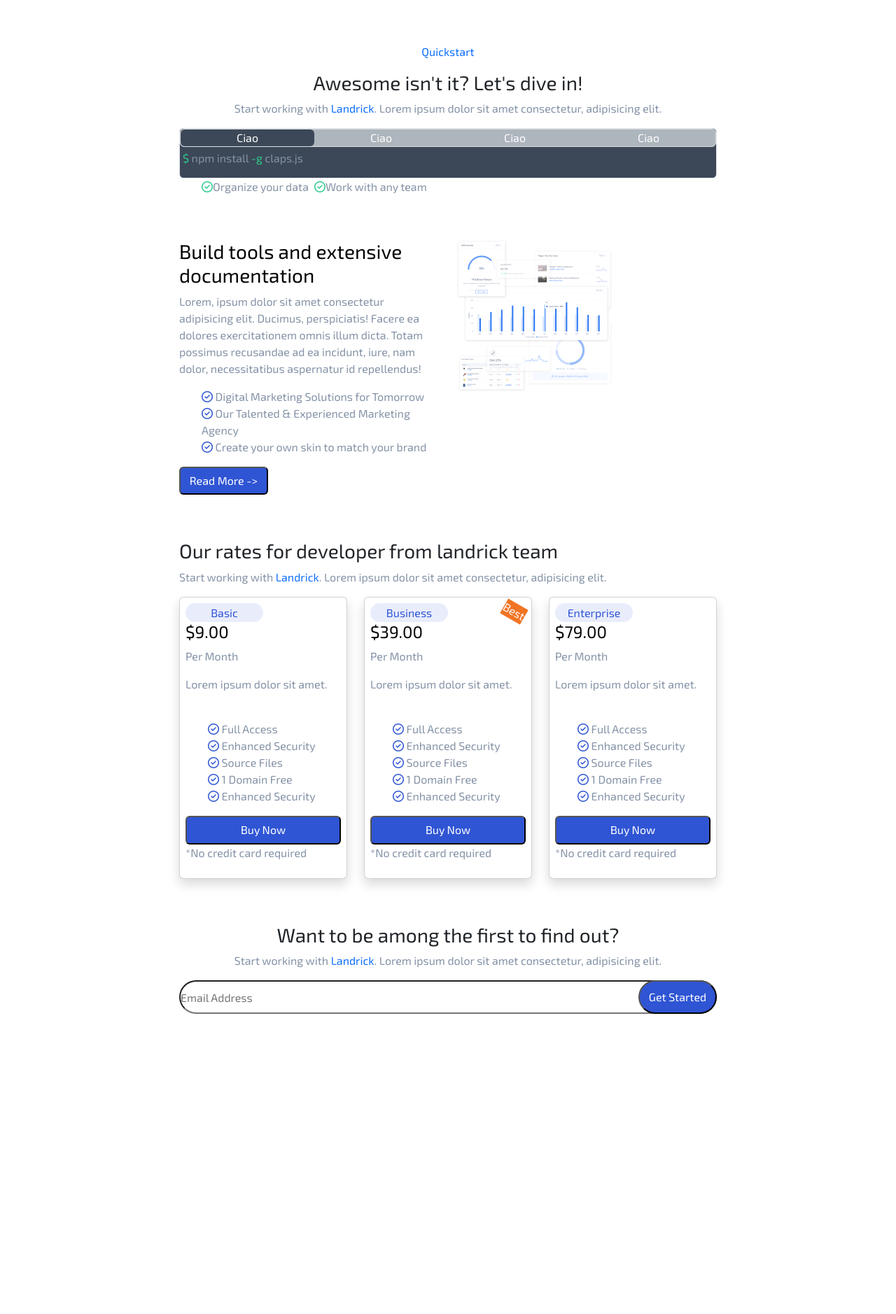
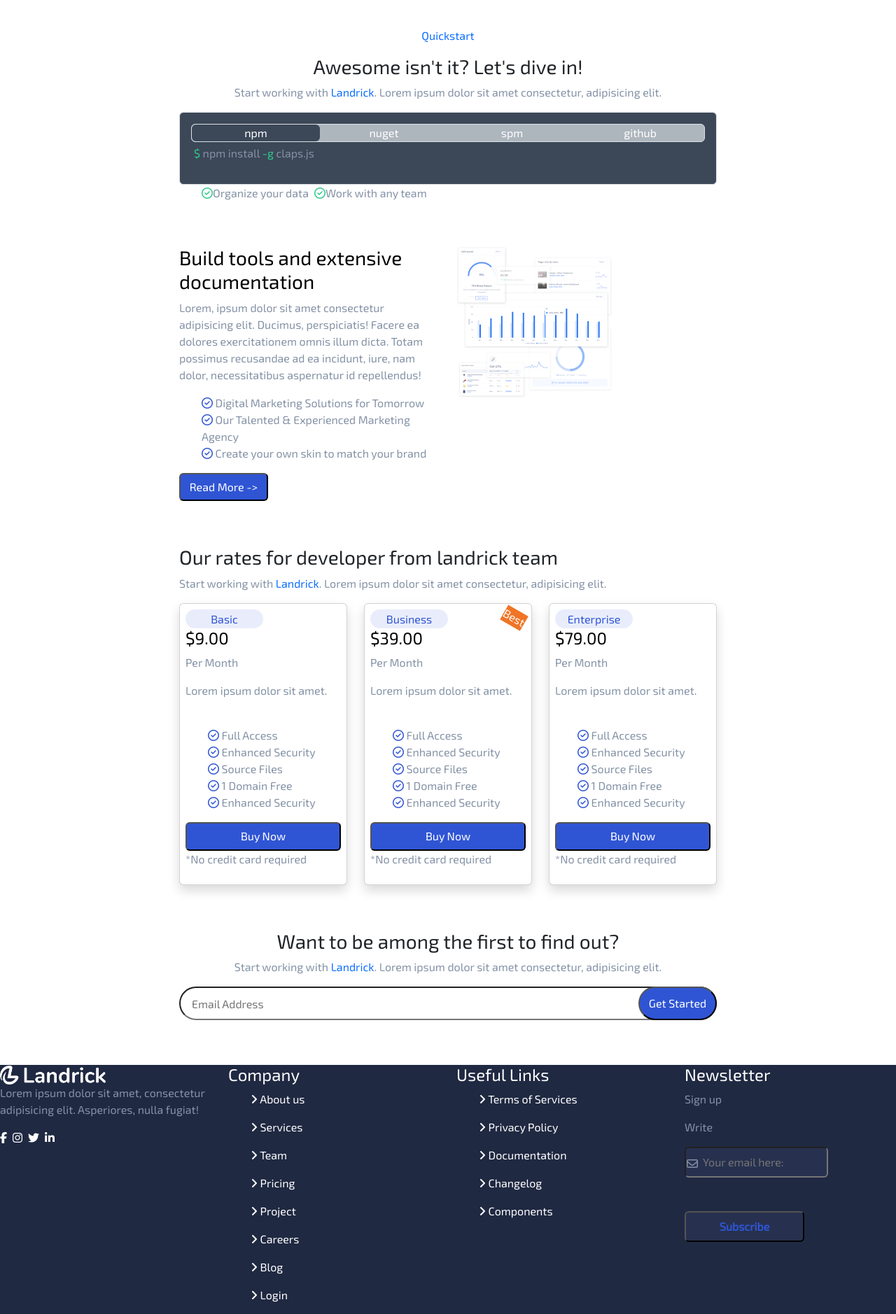
Before and after one commit to GiordanoMercatali/proj-html-vuejs, a Vue app: page / in a window 1280 px wide. Shown: the part 902-2780 px from the top of the page at 70% size. Before the commit the page ends 2415 px from the top, so only its background shows below. Built offline with nearby package versions, Linux system fonts and the light colour scheme.

Commit message:
add: footer

```diff
--- a/src/App.vue
+++ b/src/App.vue
@@ -1,16 +1,19 @@
 <template>
   <AppMain />
+  <AppFooter />
 </template>
 
 <script>
 import axios from 'axios';
 import AppMain from "./components/AppMain.vue";
+import AppFooter from "./components/AppFooter.vue";
 
 
 export default {
   components: {
     // AppHeader,
     AppMain,
+    AppFooter,
   },
   data(){
     return{
--- a/src/components/AppFooter.vue
+++ b/src/components/AppFooter.vue
@@ -1,17 +1,185 @@
 <template>
     <footer>
+        <!-- UPPER FOOTER -->
+        <div class="upper-footer">
+            <div class="row">
+                <div class="col">
+                    <img src="./images/logo-light.png">
+                    <p>Lorem ipsum dolor sit amet, consectetur adipisicing elit. Asperiores, nulla fugiat!</p>
+                    <div class="d-flex gap-2">
+                        <div v-for="(icon, indexIcon) in socialIcons" :key="indexIcon">
+                            <i :class="socialIcons[indexIcon]"></i>
+                        </div>
+                    </div>
+                </div>
+                <div v-for="(item, indexItem) in footerItems" :key="footerItems" class="col">
+                    <FooterItem :footTitle="item.title" :footList="item.list" /></div>
 
+                    <div class="col">
+                        <h4>Newsletter</h4>
+                        <p>Sign up</p>
+                        <div class="form">
+                            <p>Write</p>
+                            <div class="wrapper position-relative">
+                                <input type="email" class="rounded mb-4" placeholder="Your email here:">
+                                <i class="fa-regular fa-envelope"></i>
+                            </div>
+                            <br>
+                            <button class="rounded px-5 py-2">Subscribe</button>
+                        </div>
+                    </div>
+
+                </div>
+
+        </div>
+
+        <!-- LOWER FOOTER -->
+        <div class="lower-footer position-relative w-100 border-top">
+            <div class="row d-flex justify-content-between">
+                <div class="col">
+                    <p class="made-by">Made with <span>&hearts;</span> by landrick team</p>
+                </div>
+                <div class="col">
+                    <ul class="d-flex gap-1">
+                        <li v-for="(card, indexCard) in creditCards" :key="indexCard"><img :src="getCreditImages(indexCard)"></li>
+                    </ul>
+                </div>
+            </div>
+        </div>
     </footer>
 </template>
 
 <script>
+import FooterItem from "./FooterItem.vue";
+
 export default {
+    data(){
+        return{
+
+            socialIcons: [
+                "fa-brands fa-facebook-f",
+                "fa-brands fa-instagram",
+                "fa-brands fa-twitter",
+                "fa-brands fa-linkedin-in",
+            ],
+
+            footerItems: [
+                {
+                    title: "Company",
+                    list: [
+                        "About us",
+                        "Services",
+                        "Team",
+                        "Pricing",
+                        "Project",
+                        "Careers",
+                        "Blog",
+                        "Login",
+                    ],
+                },
+
+                {
+                    title: "Useful Links",
+                    list: [
+                        "Terms of Services",
+                        "Privacy Policy",
+                        "Documentation",
+                        "Changelog",
+                        "Components",
+                    ],
+                },
+            ],
+
+            creditCards: [
+                "american-ex",
+                "discover",
+                "master-card",
+                "paypal",
+                "visa",
+            ],
+        }
+    },
+
+    components: { FooterItem },
+
+    methods: {
+        getCreditImages(index){
+            return `/src/components/images/${this.creditCards[index]}.png`
+        },
+
+        getSocialIcon(index){
+            return `fa-brands ${this.socialIcons[index]}`
+        },
+    }
 
 }
 </script>
 
 <style lang="scss" scoped>
-@use "../style/general.scss";
+@use "../style/partials/variables" as *;
 @import "@fortawesome/fontawesome-free/css/all.css" ;
 
+footer{
+
+    .upper-footer{
+        .col{
+            max-width: 25%;
+            color: $text-color-1;
+
+            ul{
+                li{
+                    p{
+                        color: $text-color-5;
+                    }
+                }
+            }
+
+            img{
+                width: 50%;
+            }
+        }
+
+        p{
+            color: $text-color-5;
+        }
+
+        .wrapper{
+
+            color: $text-color-5;
+
+            input{
+                background-color: $background-color-19;
+                padding: .5rem 0 .5rem 1.5rem;
+            }
+
+            i{
+                position: absolute;
+                top: 1rem;
+                left: 3px;
+            }
+        }
+
+        button{
+            font-weight: bold;
+            color: $text-color-8;
+            background-color: $background-color-19;
+        }
+    }
+
+    background-color: $background-color-20;
+    .lower-footer{
+            li{
+                list-style-type: none;
+            }
+    }
+
+    p.made-by{
+        color: $text-color-1;
+
+        span{
+            color: $text-color-7;
+        }
+    }
+}
+
 </style>
--- a/src/components/AppMain.vue
+++ b/src/components/AppMain.vue
@@ -17,10 +17,10 @@
             </div>
         </section>
 
-        <br>
+        <hr>
         <!-- SOCIALS -->
         <section class="socials d-flex justify-content-between">
-            <img v-for="(social, indexSocial) in socialsList" :key="social.indexSocial" :src="getSocialImages(indexSocial)">
+            <img v-for="(social, indexSocial) in socialsList" :key="indexSocial" :src="getSocialImages(indexSocial)">
         </section>
 
         <!-- FEATURES -->
@@ -46,12 +46,12 @@
                 <p>Start working with <span class="text-primary">Landrick</span>. Lorem ipsum dolor sit amet consectetur, adipisicing elit. </p>
             </div>
 
-            <div class="text-center border rounded dark-gray-box">
+            <div class="p-3 text-center border rounded dark-gray-box">
                 <div class="row-6 d-flex border rounded gray-box">
-                    <div class="col-3 border-dark rounded dark-gray-box">Ciao</div>
-                    <div class="col-3">Ciao</div>
-                    <div class="col-3">Ciao</div>
-                    <div class="col-3">Ciao</div>
+                    <div class="col-3 border-dark rounded dark-gray-box">npm</div>
+                    <div class="col-3">nuget</div>
+                    <div class="col-3">spm</div>
+                    <div class="col-3">github</div>
                 </div>
                 <div class="row-6 d-flex ms-1 mt-1">
                     <p><span>$</span> npm install <span>-g</span> claps.js </p>
@@ -97,7 +97,7 @@
         <section class="get-started text-center">
             <h3>Want to be among the first to find out?</h3>
             <p>Start working with <span class="text-primary">Landrick</span>. Lorem ipsum dolor sit amet consectetur, adipisicing elit. </p>
-            <div class="wrapper position-relative"><input type="email" placeholder="Email Address" class="rounded-pill w-100"> <button class=" rounded-pill position-absolute top-0 end-0">Get Started</button></div>
+            <div class="wrapper position-relative"><input type="email" placeholder="Email Address" class="ps-3 rounded-pill w-100"> <button class=" rounded-pill position-absolute top-0 end-0">Get Started</button></div>
         </section>
 
     </main>
@@ -245,8 +245,11 @@ main{
         }
 
         .icon-container{
-            width: 25%;
-            text-align: center;
+            width: 40px;
+            height: 40px;
+            display: flex;
+            justify-content: center;
+            align-items: center;
             padding: 0.1rem;
             color: $text-color-8;
             background-color: $background-color-16;
--- /dev/null
+++ b/src/components/FooterItem.vue
@@ -0,0 +1,19 @@
+<template>
+    <h4>{{ footTitle }}</h4>
+    <ul>
+        <li v-for="(elem, elemIndex) in footList"> <p><i class="fa-solid fa-angle-right"></i> {{ footList[elemIndex] }}</p> </li>
+    </ul>
+</template>
+
+<script>
+export default {
+    props:{
+        footTitle: String,
+        footList: Array,
+    },
+}
+</script>
+
+<style lang="scss">
+
+</style>
```
